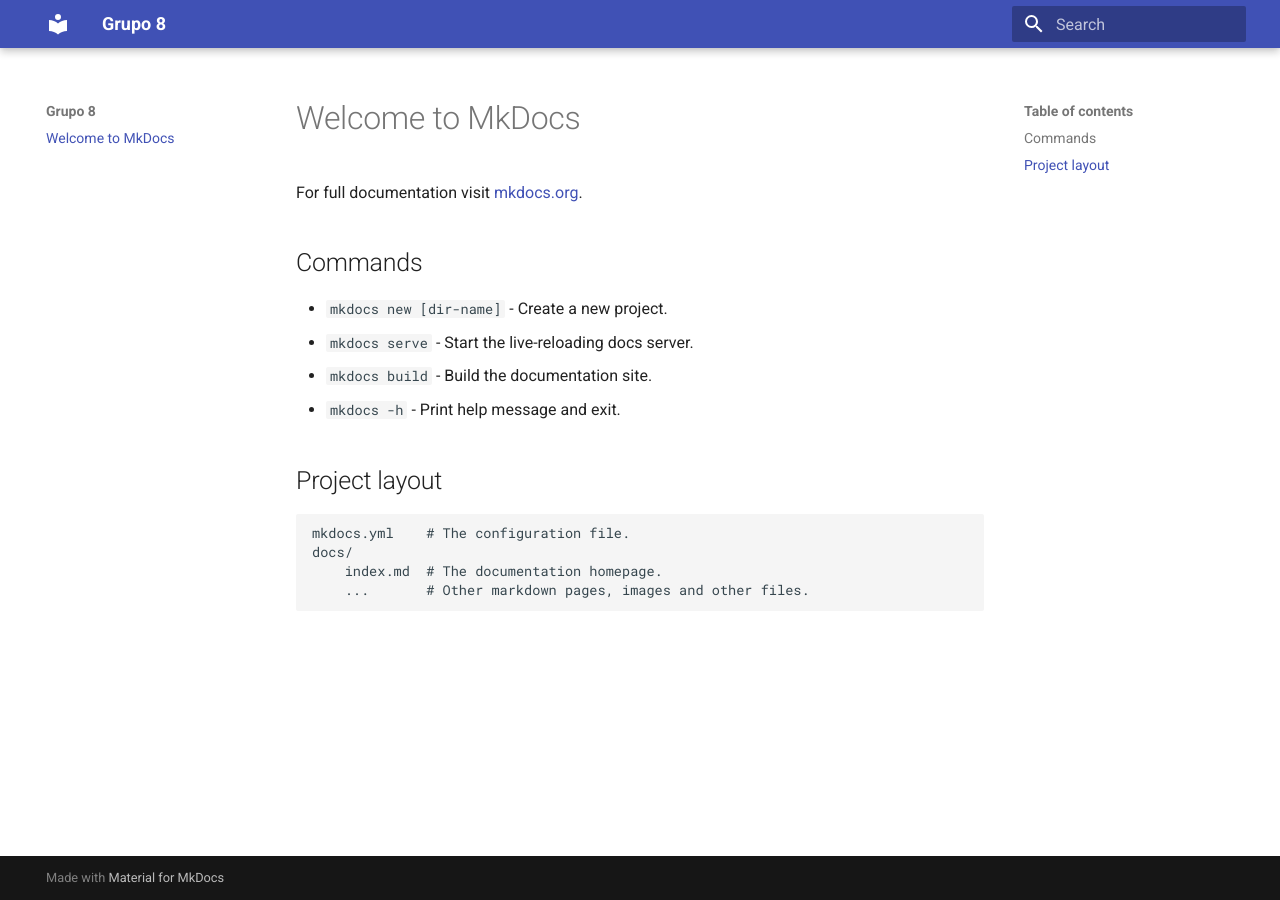
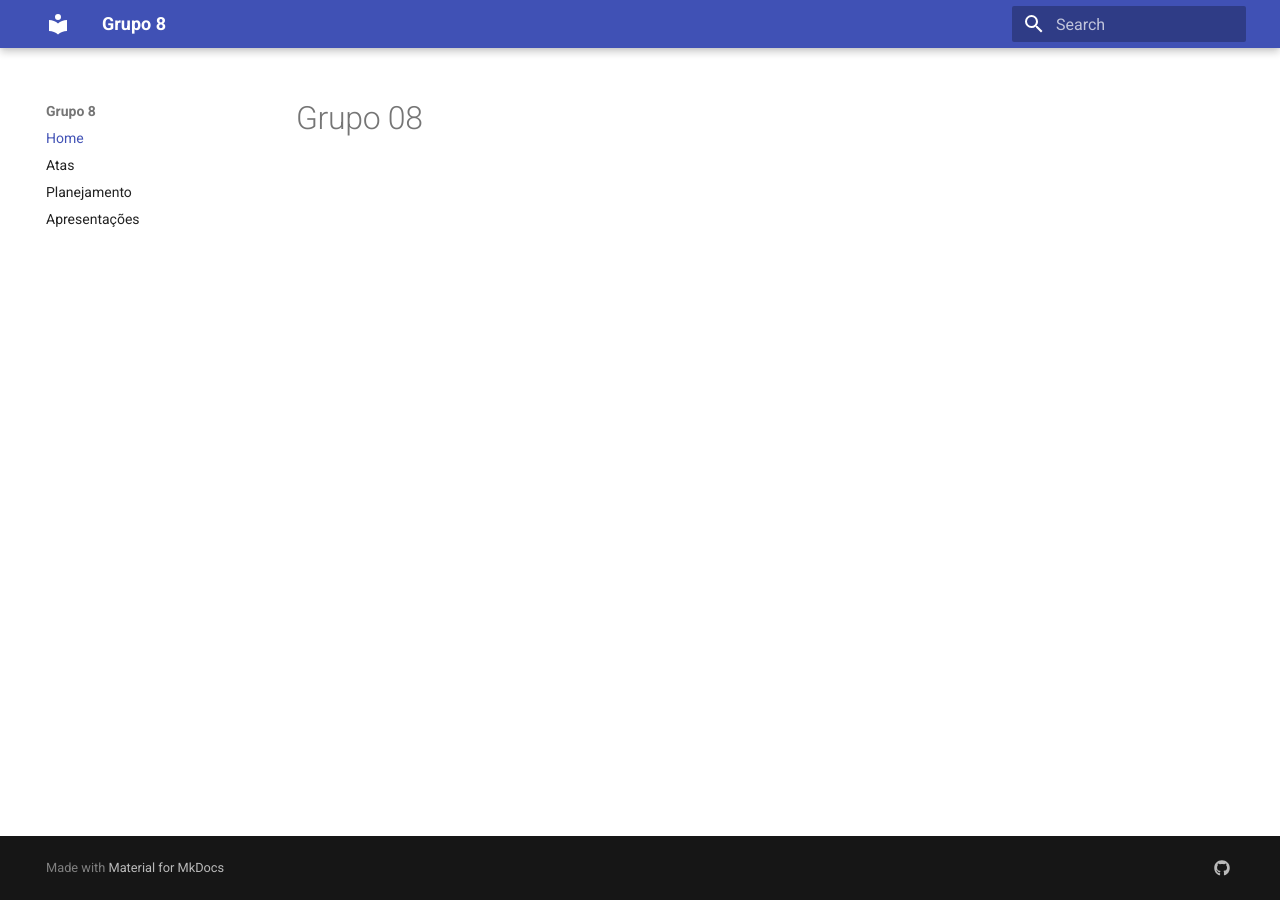
Before and after one commit to Requisitos-de-Software/2024.2-Sympla, an MkDocs documentation site: the page built from docs/index.md, in a window 1280 px wide. Built offline with MkDocs 1.6.1 and Material for MkDocs 9.7.7, drawn with Linux system fonts in a browser that asks for light colours.

Commit message:
adicionando abas no docs

```diff
--- a/docs/index.md
+++ b/docs/index.md
@@ -1,17 +1 @@
-# Welcome to MkDocs
-
-For full documentation visit [mkdocs.org](https://www.mkdocs.org).
-
-## Commands
-
-* `mkdocs new [dir-name]` - Create a new project.
-* `mkdocs serve` - Start the live-reloading docs server.
-* `mkdocs build` - Build the documentation site.
-* `mkdocs -h` - Print help message and exit.
-
-## Project layout
-
-    mkdocs.yml    # The configuration file.
-    docs/
-        index.md  # The documentation homepage.
-        ...       # Other markdown pages, images and other files.
+# Grupo 08
--- a/mkdocs.yml
+++ b/mkdocs.yml
@@ -3,3 +3,14 @@
 
 theme:
   name: "material"
+
+nav:
+  - Home: index.md
+  - Atas: atas.md
+  - Planejamento: planejamento.md
+  - Apresentações: apresentacoes.md
+
+extra:
+  social:
+    - icon: fontawesome/brands/github
+      link: https://github.com/requisitos-de-software
```
